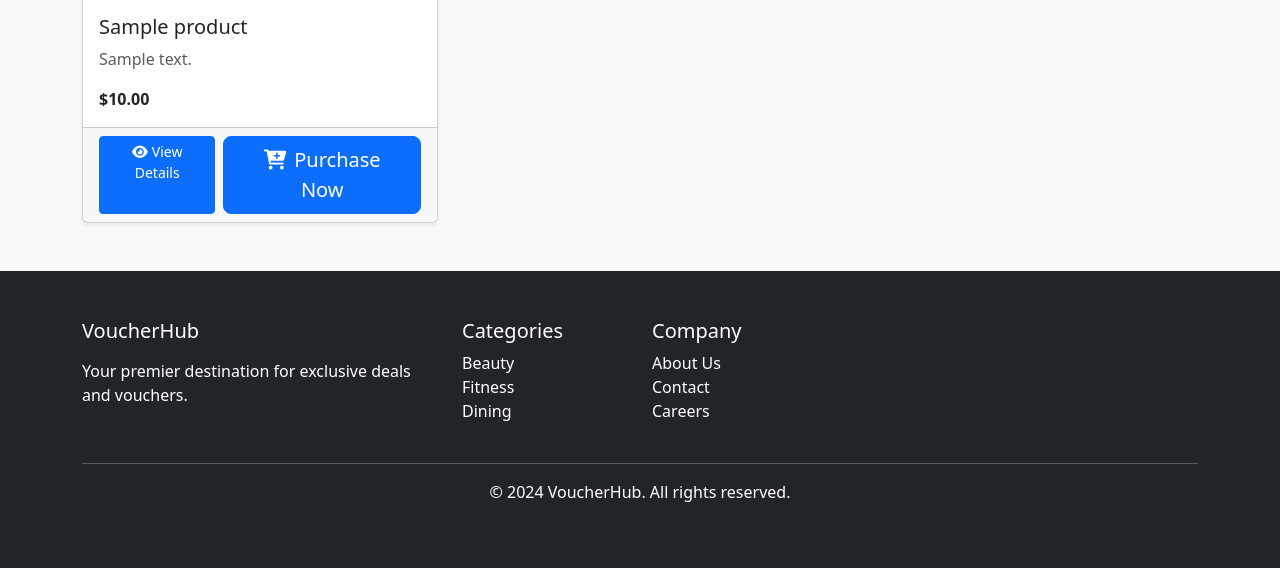
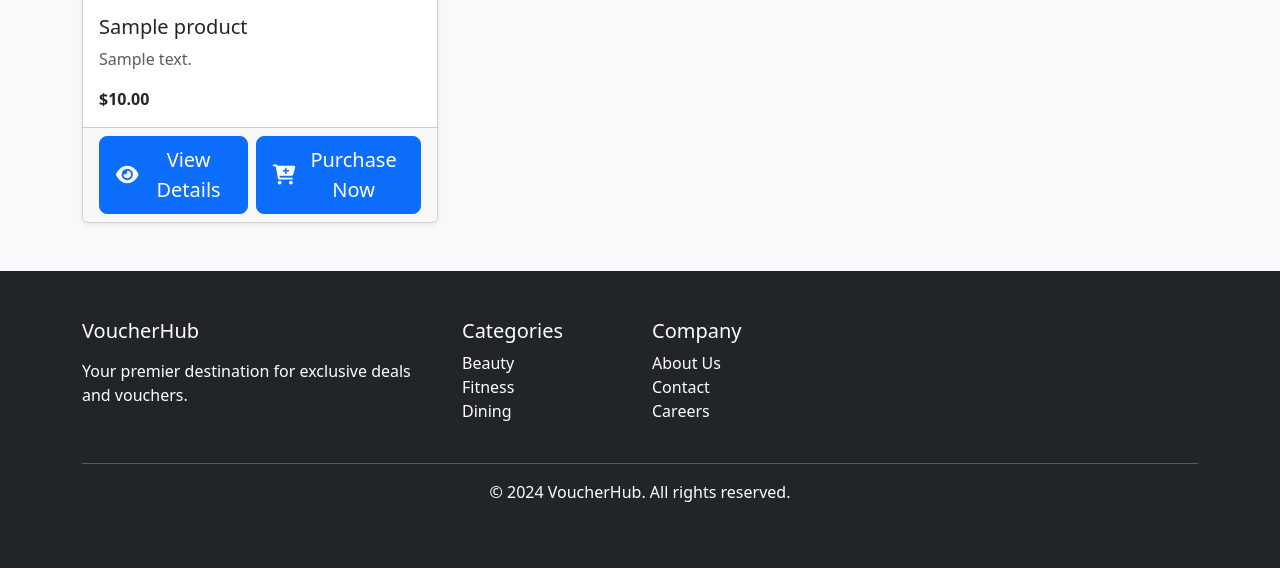
Before and after one commit to Amabellzq/INF2006_Group24, a Flask app: page /products in a window 1280 px wide. Shown: the part 538-1106 px from the top of the page. Run offline with Flask 3, Linux system fonts and the light colour scheme; tables that the repository leaves empty hold one stand-in row (values such as "Sample post").

Commit message:
Update Product Details

```diff
--- a/webapp/templates/product_list.html
+++ b/webapp/templates/product_list.html
@@ -5,18 +5,12 @@
 <div class="mb-4">
   <h1 class="mb-3">All Deals</h1>
 
-  <!-- "Mega Card" with search button -->
   <div class="card shadow-sm">
     <div class="card-body">
       <form method="GET" action="{{ url_for('products.product_list') }}" class="row g-3 align-items-center">
         <div class="col-auto">
-          <input
-            type="text"
-            name="search"
-            value="{{ request.args.get('search', '') }}"
-            class="form-control"
-            placeholder="Search product..."
-          >
+          <input type="text" name="search" value="{{ request.args.get('search', '') }}"
+                 class="form-control" placeholder="Search product...">
         </div>
         <div class="col-auto">
           <button type="submit" class="btn btn-secondary">
@@ -39,27 +33,18 @@
       <div class="card h-100 shadow-sm">
         <!-- Product image (BLOB or placeholder) -->
         {% if product.image_data %}
-          <img
-            src="{{ url_for('products.product_image', product_id=product.id) }}"
-            class="card-img-top"
-            alt="{{ product.name }}"
-          >
+          <img src="{{ url_for('products.product_image', product_id=product.id) }}"
+               class="card-img-top" alt="{{ product.name }}">
         {% else %}
-          <img
-            src="https://via.placeholder.com/400x300?text=No+Image"
-            class="card-img-top"
-            alt="{{ product.name }}"
-          >
+          <img src="https://via.placeholder.com/400x300?text=No+Image" class="card-img-top"
+               alt="{{ product.name }}">
         {% endif %}
 
         <div class="card-body">
           <h5 class="card-title">{{ product.name }}</h5>
-          <p class="card-text text-muted">
-            {{ product.description|truncate(100) }}
-          </p>
+          <p class="card-text text-muted">{{ product.description|truncate(100) }}</p>
 
           {% if product.discount_price %}
-            <!-- Original price struck through, discount in bold red -->
             <span class="text-secondary text-decoration-line-through me-2">
               ${{ product.original_price }}
             </span>
@@ -67,7 +52,6 @@
               ${{ product.discount_price }}
             </span>
           {% else %}
-            <!-- No discount price, just show the original price -->
             <span class="fw-bold">
               ${{ product.original_price }}
             </span>
@@ -75,20 +59,26 @@
         </div>
 
         <div class="card-footer d-flex gap-2">
-          <!-- "View Details" (Admin Edit) -->
-             <a
-            href="{{ url_for('products.product_detail', product_id=product.id) }}"
-            class="btn btn-sm btn-primary flex-fill text-center"
-          >
-            <i class="fas fa-eye me-1"></i>View Details
+          <!-- "View Details" Button -->
+          <a href="{{ url_for('products.product_detail', product_id=product.id) }}"
+             class="btn btn-lg btn-primary flex-fill text-center d-flex align-items-center justify-content-center">
+            <i class="fas fa-eye me-2"></i> View Details
           </a>
 
-            <form action="{{ url_for('payment.payment_page', product_id=product.id) }}" method="POST">
-                <button type="submit" class="btn btn-primary btn-lg flex-grow-1">
-                    <i class="fas fa-cart-plus me-2"></i>Purchase Now
-                </button>
-            </form>
+          <!-- "Purchase Now" Button -->
+          {% if current_user.role == 'admin' %}
+            <button class="btn btn-lg btn-secondary flex-fill text-center d-flex align-items-center justify-content-center"
+                    disabled data-bs-toggle="tooltip" title="Admins cannot purchase products.">
+              <i class="fas fa-cart-plus me-2"></i> Purchase Now
+            </button>
+          {% else %}
+            <a href="{{ url_for('payment.payment_page', product_id=product.id) }}"
+               class="btn btn-lg btn-primary flex-fill text-center d-flex align-items-center justify-content-center">
+              <i class="fas fa-cart-plus me-2"></i> Purchase Now
+            </a>
+          {% endif %}
         </div>
+
       </div>
     </div>
     {% endfor %}
```
Also changed, not shown: webapp/templates/product_detail.html (+13 -22 lines).
